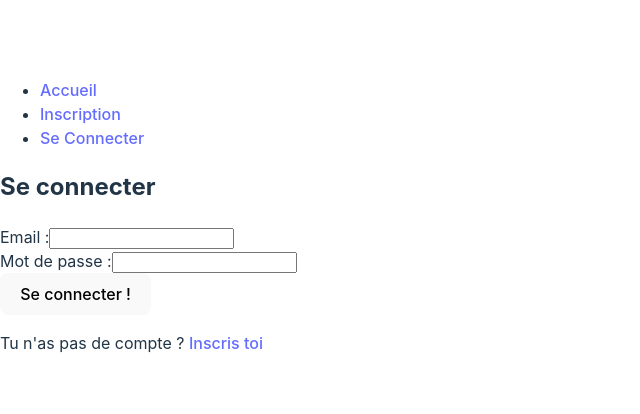
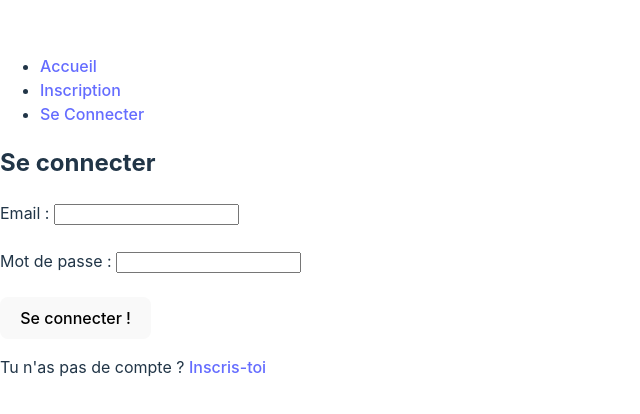
Before and after one commit to KarineDHoshi/Front_projet, a React (Vite) app: page /users/sign_in in a window 1280 px wide. Shown: the part 184-598 px from the top of the page, without its empty margins (0-640 px from the left). Built offline with nearby package versions, Linux system fonts and the light colour scheme.

Commit message:
LD improving spacing

```diff
--- a/src/components/logIn/loginForm.jsx
+++ b/src/components/logIn/loginForm.jsx
@@ -55,7 +55,7 @@ function Sign_in() {
       {error && <p>{error}</p>}
       {success && <p>{success}</p>}
       <div>
-        <label htmlFor="email">Email :</label>
+        <label htmlFor="email">Email :   </label>
         <input
           type="email"
           id="email"
@@ -64,8 +64,9 @@ function Sign_in() {
           required
         />
       </div>
+      <br></br>
       <div>
-        <label htmlFor="password">Mot de passe :</label>
+        <label htmlFor="password">Mot de passe :   </label>
         <input
           type="password"
           id="password"
@@ -74,9 +75,10 @@ function Sign_in() {
           required
         />
       </div>
-
+      <br></br>
       <button type="submit">Se connecter !</button>
-      <p className="signInLink"> Tu n'as pas de compte ? <Link to="/users">Inscris toi</Link></p>
+      <br></br>
+      <p className="signInLink"> Tu n'as pas de compte ? <Link to="/users">Inscris-toi</Link></p>
 
     </form>
   );
```
